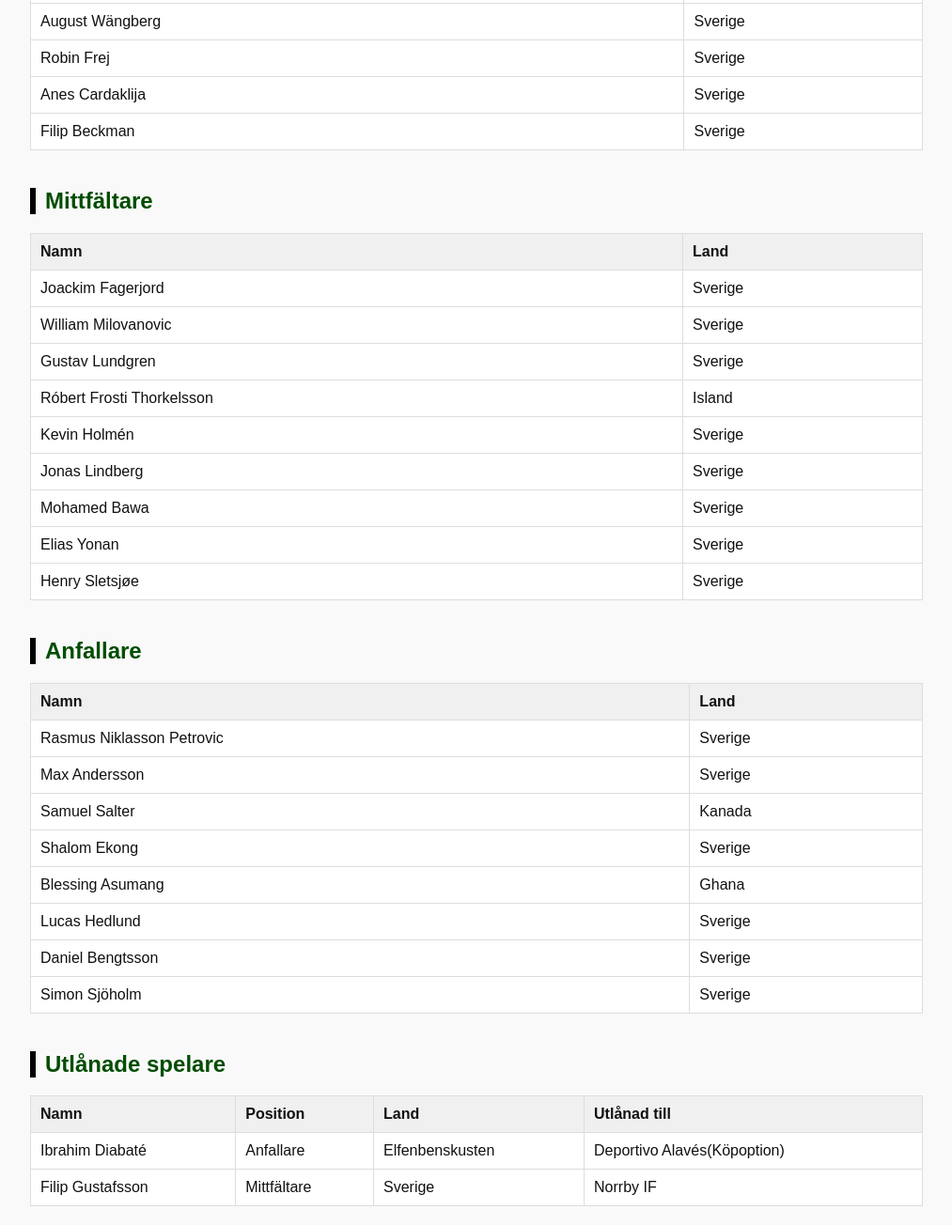
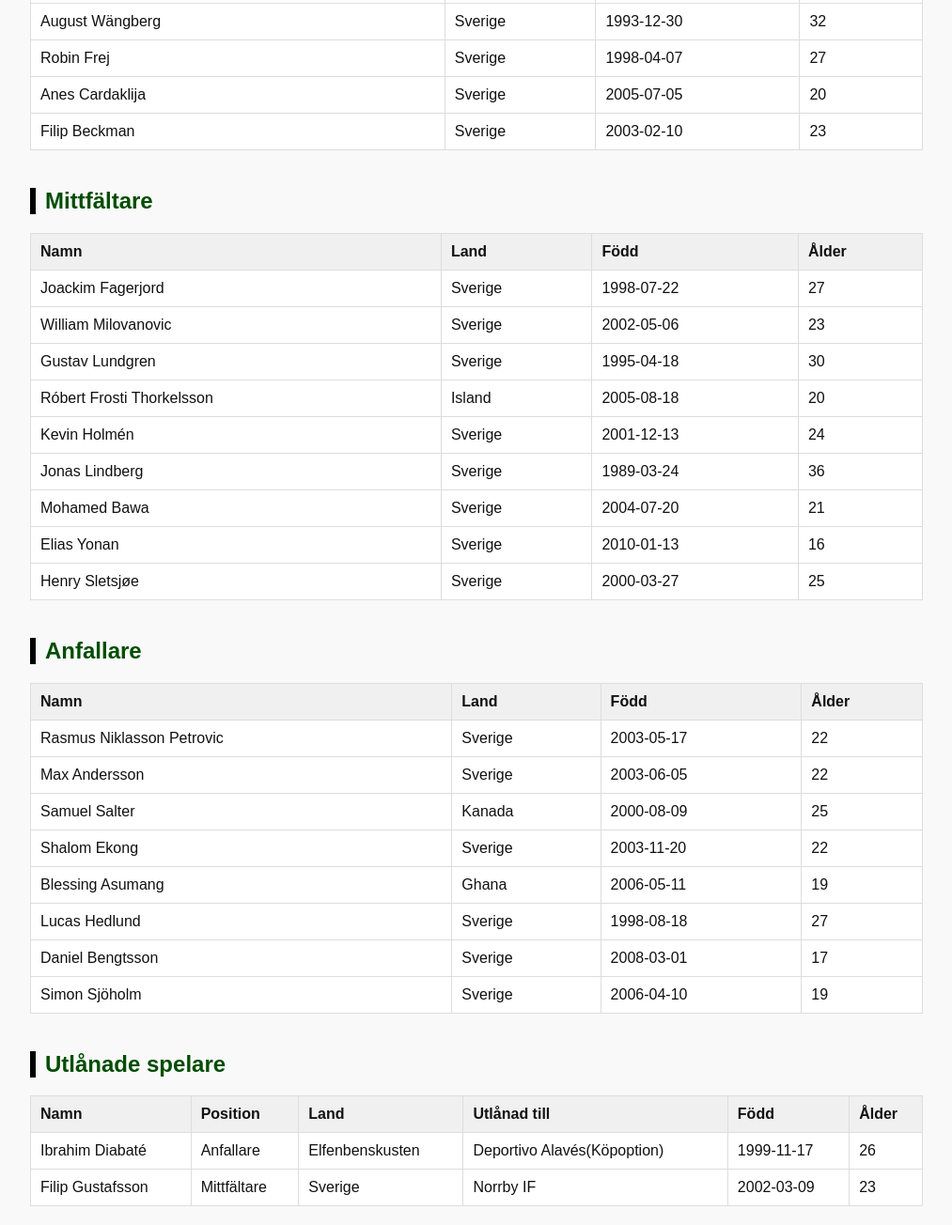
Before and after one commit to Svenskbollextra/Svenskfotbollextra, a plain HTML site: page gais.html in a window 1280 px wide. Shown: the part 916-2220 px from the top of the page at 94% size, without its empty margins (133-1146 px from the left). Drawn offline with Linux system fonts and the light colour scheme.

Commit message:
Update gais.html

```diff
--- a/gais.html
+++ b/gais.html
@@ -15,14 +15,14 @@
     }
 
     header {
-      background: linear-gradient(to right, #006400, #000000); /* Grön -> Svart */
+      background: linear-gradient(to right, #006400, #000000);
       color: white;
       padding: 25px;
       text-align: center;
     }
 
     nav {
-      background-color: #000000; /* Svart */
+      background-color: #000000;
       padding: 12px;
       text-align: center;
     }
@@ -99,70 +99,78 @@
     <p><strong>Svenska Cupen:</strong> 1</p>
   </div>
 
-  <!-- MÅLVAKTER (3) -->
+  <!-- MÅLVAKTER -->
   <h2>Målvakter</h2>
   <table>
     <tr>
       <th>Namn</th>
       <th>Land</th>
+      <th>Född</th>
+      <th>Ålder</th>
     </tr>
-    <tr><td>Mergim Krasniqi</td><td>Sverige</td></tr>
-    <tr><td>Kees Sims</td><td>Nya Zeeland</td></tr>
-    <tr><td>Andreas Hermansen</td><td>Danmark</td></tr>
+    <tr><td>Mergim Krasniqi</td><td>Sverige</td><td class="birth">1992-08-23</td><td class="age"></td></tr>
+    <tr><td>Kees Sims</td><td>Nya Zeeland</td><td class="birth">2003-03-27</td><td class="age"></td></tr>
+    <tr><td>Andreas Hermansen</td><td>Danmark</td><td class="birth">2004-05-01</td><td class="age"></td></tr>
   </table>
 
-  <!-- FÖRSVARARE (7) -->
+  <!-- FÖRSVARARE -->
   <h2>Försvarare</h2>
   <table>
     <tr>
       <th>Namn</th>
       <th>Land</th>
+      <th>Född</th>
+      <th>Ålder</th>
     </tr>
-    <tr><td>Matteo de Brienne</td><td>Kanada</td></tr>
-    <tr><td>Oskar Ågren</td><td>Sverige</td></tr>
-    <tr><td>Robin Wendin Thomasson</td><td>Sverige</td></tr>
-    <tr><td>August Wängberg</td><td>Sverige</td></tr>
-    <tr><td>Robin Frej</td><td>Sverige</td></tr>
-    <tr><td>Anes Cardaklija</td><td>Sverige</td></tr>
-    <tr><td>Filip Beckman</td><td>Sverige</td></tr>
+    <tr><td>Matteo de Brienne</td><td>Kanada</td><td class="birth">2002-05-22</td><td class="age"></td></tr>
+    <tr><td>Oskar Ågren</td><td>Sverige</td><td class="birth">1998-09-10</td><td class="age"></td></tr>
+    <tr><td>Robin Wendin Thomasson</td><td>Sverige</td><td class="birth">1999-03-26</td><td class="age"></td></tr>
+    <tr><td>August Wängberg</td><td>Sverige</td><td class="birth">1993-12-30</td><td class="age"></td></tr>
+    <tr><td>Robin Frej</td><td>Sverige</td><td class="birth">1998-04-07</td><td class="age"></td></tr>
+    <tr><td>Anes Cardaklija</td><td>Sverige</td><td class="birth">2005-07-05</td><td class="age"></td></tr>
+    <tr><td>Filip Beckman</td><td>Sverige</td><td class="birth">2003-02-10</td><td class="age"></td></tr>
   </table>
 
-  <!-- MITTFÄLTARE (9) -->
+  <!-- MITTFÄLTARE -->
   <h2>Mittfältare</h2>
   <table>
     <tr>
       <th>Namn</th>
       <th>Land</th>
+      <th>Född</th>
+      <th>Ålder</th>
     </tr>
-    <tr><td>Joackim Fagerjord</td><td>Sverige</td></tr>
-    <tr><td>William Milovanovic</td><td>Sverige</td></tr>
-    <tr><td>Gustav Lundgren</td><td>Sverige</td></tr>
-    <tr><td>Róbert Frosti Thorkelsson</td><td>Island</td></tr>
-    <tr><td>Kevin Holmén</td><td>Sverige</td></tr>
-    <tr><td>Jonas Lindberg</td><td>Sverige</td></tr>
-    <tr><td>Mohamed Bawa</td><td>Sverige</td></tr>
-    <tr><td>Elias Yonan</td><td>Sverige</td></tr>
-    <tr><td>Henry Sletsjøe</td><td>Sverige</td></tr>
+    <tr><td>Joackim Fagerjord</td><td>Sverige</td><td class="birth">1998-07-22</td><td class="age"></td></tr>
+    <tr><td>William Milovanovic</td><td>Sverige</td><td class="birth">2002-05-06</td><td class="age"></td></tr>
+    <tr><td>Gustav Lundgren</td><td>Sverige</td><td class="birth">1995-04-18</td><td class="age"></td></tr>
+    <tr><td>Róbert Frosti Thorkelsson</td><td>Island</td><td class="birth">2005-08-18</td><td class="age"></td></tr>
+    <tr><td>Kevin Holmén</td><td>Sverige</td><td class="birth">2001-12-13</td><td class="age"></td></tr>
+    <tr><td>Jonas Lindberg</td><td>Sverige</td><td class="birth">1989-03-24</td><td class="age"></td></tr>
+    <tr><td>Mohamed Bawa</td><td>Sverige</td><td class="birth">2004-07-20</td><td class="age"></td></tr>
+    <tr><td>Elias Yonan</td><td>Sverige</td><td class="birth">2010-01-13</td><td class="age"></td></tr>
+    <tr><td>Henry Sletsjøe</td><td>Sverige</td><td class="birth">2000-03-27</td><td class="age"></td></tr>
   </table>
 
-  <!-- ANFALLARE (8) -->
+  <!-- ANFALLARE -->
   <h2>Anfallare</h2>
   <table>
     <tr>
       <th>Namn</th>
       <th>Land</th>
+      <th>Född</th>
+      <th>Ålder</th>
     </tr>
-    <tr><td>Rasmus Niklasson Petrovic</td><td>Sverige</td></tr>
-    <tr><td>Max Andersson</td><td>Sverige</td></tr>
-    <tr><td>Samuel Salter</td><td>Kanada</td></tr>
-    <tr><td>Shalom Ekong</td><td>Sverige</td></tr>
-    <tr><td>Blessing Asumang</td><td>Ghana</td></tr>
-    <tr><td>Lucas Hedlund</td><td>Sverige</td></tr>
-    <tr><td>Daniel Bengtsson</td><td>Sverige</td></tr>
-    <tr><td>Simon Sjöholm</td><td>Sverige</td></tr>
+    <tr><td>Rasmus Niklasson Petrovic</td><td>Sverige</td><td class="birth">2003-05-17</td><td class="age"></td></tr>
+    <tr><td>Max Andersson</td><td>Sverige</td><td class="birth">2003-06-05</td><td class="age"></td></tr>
+    <tr><td>Samuel Salter</td><td>Kanada</td><td class="birth">2000-08-09</td><td class="age"></td></tr>
+    <tr><td>Shalom Ekong</td><td>Sverige</td><td class="birth">2003-11-20</td><td class="age"></td></tr>
+    <tr><td>Blessing Asumang</td><td>Ghana</td><td class="birth">2006-05-11</td><td class="age"></td></tr>
+    <tr><td>Lucas Hedlund</td><td>Sverige</td><td class="birth">1998-08-18</td><td class="age"></td></tr>
+    <tr><td>Daniel Bengtsson</td><td>Sverige</td><td class="birth">2008-03-01</td><td class="age"></td></tr>
+    <tr><td>Simon Sjöholm</td><td>Sverige</td><td class="birth">2006-04-10</td><td class="age"></td></tr>
   </table>
 
-  <!-- UTLÅNADE (2) -->
+  <!-- UTLÅNADE -->
   <h2>Utlånade spelare</h2>
   <table>
     <tr>
@@ -170,12 +178,43 @@
       <th>Position</th>
       <th>Land</th>
       <th>Utlånad till</th>
+      <th>Född</th>
+      <th>Ålder</th>
     </tr>
-    <tr><td>Ibrahim Diabaté</td><td>Anfallare</td><td>Elfenbenskusten</td><td>Deportivo Alavés(Köpoption)</td></tr>
-    <tr><td>Filip Gustafsson</td><td>Mittfältare</td><td>Sverige</td><td>Norrby IF</td></tr>
+    <tr><td>Ibrahim Diabaté</td><td>Anfallare</td><td>Elfenbenskusten</td><td>Deportivo Alavés(Köpoption)</td><td class="birth">1999-11-17</td><td class="age"></td></tr>
+    <tr><td>Filip Gustafsson</td><td>Mittfältare</td><td>Sverige</td><td>Norrby IF</td><td class="birth">2002-03-09</td><td class="age"></td></tr>
   </table>
 
 </main>
 
+<!-- AUTOMATISK ÅLDER -->
+<script>
+function calculateAge(birthDate) {
+  if (birthDate.trim() === "") return "";
+
+  const today = new Date();
+  const birth = new Date(birthDate);
+
+  let age = today.getFullYear() - birth.getFullYear();
+  const month = today.getMonth() - birth.getMonth();
+
+  if (month < 0 || (month === 0 && today.getDate() < birth.getDate())) {
+    age--;
+  }
+
+  return age;
+}
+
+document.querySelectorAll("table tr").forEach(row => {
+  const birthCell = row.querySelector(".birth");
+  const ageCell = row.querySelector(".age");
+
+  if (birthCell && ageCell) {
+    const birthDate = birthCell.textContent;
+    ageCell.textContent = calculateAge(birthDate);
+  }
+});
+</script>
+
 </body>
 </html>
```
